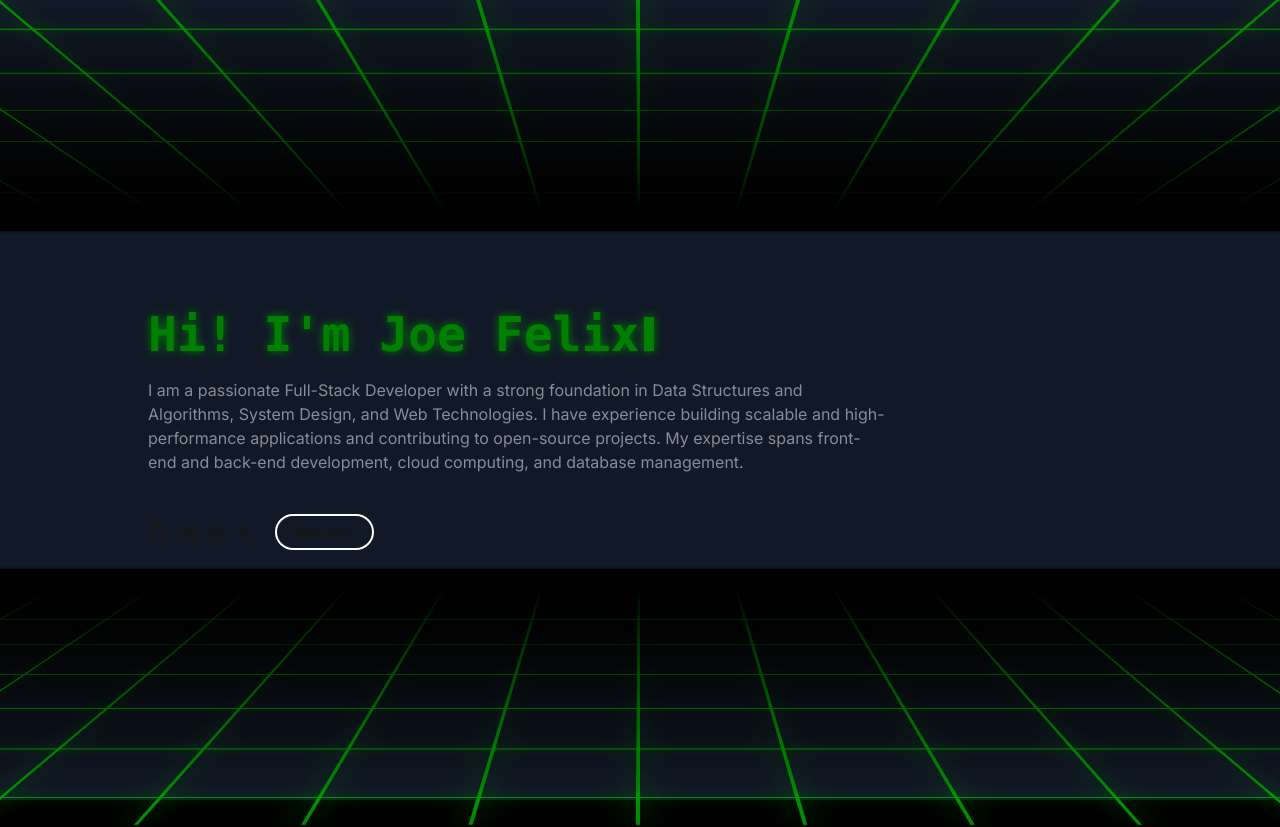
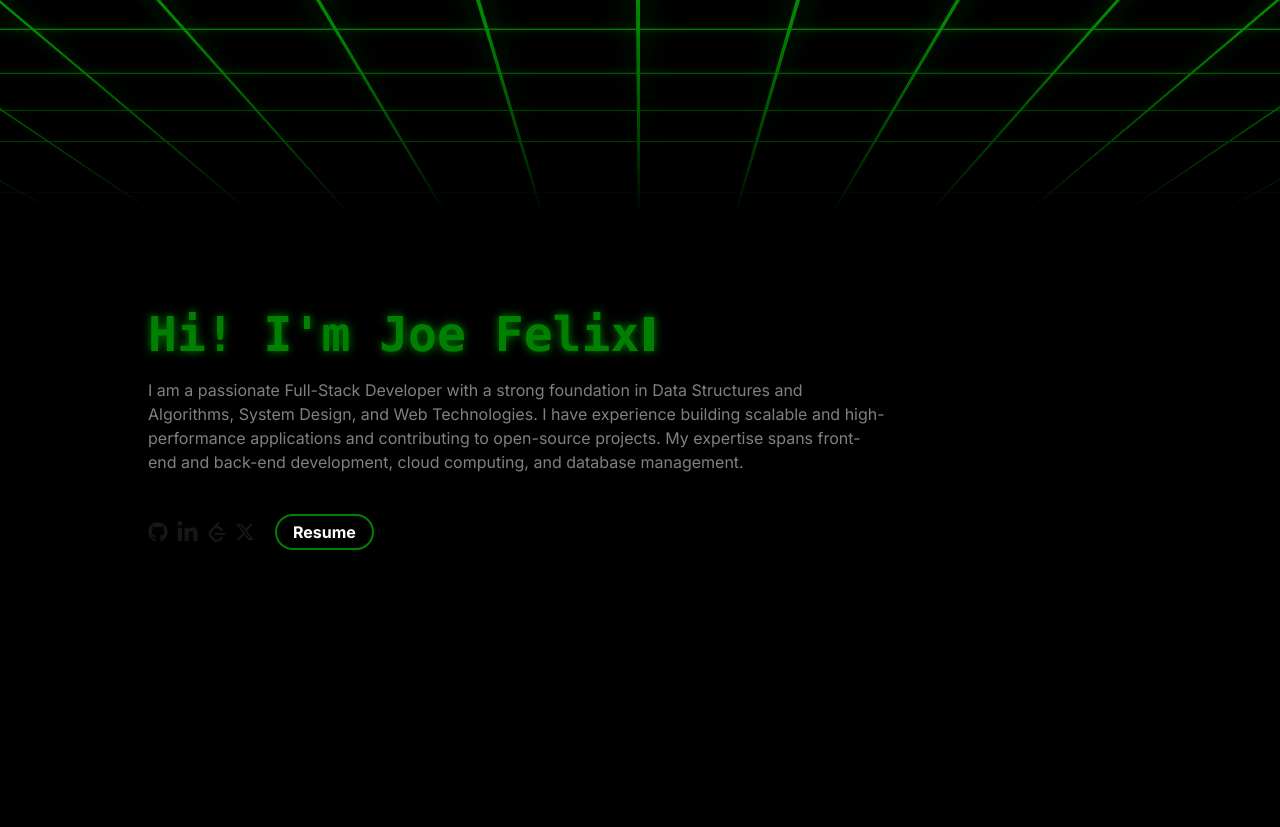
Before and after one commit to joefelx/joefelx.github.io, a Next.js app: page / in a window 1280 px wide. Shown: the top 827 px of the page. Built offline with nearby package versions, Linux system fonts and the light colour scheme.

Commit message:
Removed the lower graphic in intro

```diff
--- a/app/_components/Intro.tsx
+++ b/app/_components/Intro.tsx
@@ -98,10 +98,10 @@ function Intro() {
   return (
     <div className="h-full w-full flex flex-col gap-20">
       <div className="grid-container">
-        <div className="plane">
+        {/* <div className="plane">
           <div className="grid"></div>
           <div className="glow"></div>
-        </div>
+        </div> */}
         <div className="plane">
           <div className="grid"></div>
           <div className="glow"></div>
@@ -109,14 +109,14 @@ function Intro() {
       </div>
       {/* Intro */}
       <div className="min-h-screen flex flex-col justify-center ">
-        <div className="mb-10 md:text-left text-center ">
+        <div className="mb-10 md:text-left text-center z-10">
           <h1 className="md:text-5xl text-4xl font-bold my-5">
             Hi! I&apos;m Joe Felix
           </h1>
           <p className="text-white/50 md:w-3/4">{data["about"]}</p>
         </div>
 
-        <div className="flex gap-5 md:justify-start justify-center">
+        <div className="flex gap-5 md:justify-start justify-center z-10">
           <ul className="flex gap-2 items-center">
             {links.map((l, index) => (
               <Link key={index} name={l.name}>
@@ -126,7 +126,7 @@ function Intro() {
           </ul>
 
           <a
-            className="text-base font-bold border-2 border-white rounded-full py-1 px-4 hover:bg-white hover:text-black cursor-pointer"
+            className="text-base text-white font-bold border-2 border-[#008000] rounded-full py-1 px-4 hover:bg-[#008000] hover:text-white cursor-pointer"
             href={data["resume"]}
             target="_blank"
           >
@@ -169,6 +169,17 @@ function Intro() {
       </div>
 
       {/* Links */}
+
+      <div className="grid-container-bottom">
+        <div className="plane">
+          <div className="grid"></div>
+          <div className="glow"></div>
+        </div>
+        <div className="plane">
+          <div className="grid"></div>
+          <div className="glow"></div>
+        </div>
+      </div>
       <div className="min-h-96 flex flex-col justify-between mt-32">
         <div className="h-full flex flex-col text-center items-center gap-2">
           <h1 className="text-[70px] font-black">Keep In Touch!</h1>
--- a/app/globals.css
+++ b/app/globals.css
@@ -37,7 +37,7 @@ body {
 }
 
 h1 {
-  color: green;
+  color: #008000;
   font-family: "Share Tech Mono", "Cascadia Code", Menlo, Monaco, "Courier New",
     monospace;
   font-size: 6rem;
@@ -67,6 +67,20 @@ h1::after {
   -webkit-animation: rotate 100s linear infinite forwards;
   animation: rotate 100s linear infinite forwards;
 }
+
+.grid-container-bottom {
+  --grid: 10rem;
+  width: 100%;
+  height: 100%;
+  position: relative;
+  top: 0;
+  left: 0;
+  transform-style: preserve-3d;
+  perspective: 100rem;
+  -webkit-animation: rotate 100s linear infinite forwards;
+  animation: rotate 100s linear infinite forwards;
+}
+
 .grid-container .plane {
   --dir: 1;
   width: 300%;
--- a/app/page.tsx
+++ b/app/page.tsx
@@ -2,7 +2,7 @@ import Intro from "./_components/Intro";
 
 export default function Home() {
   return (
-    <div className="w-full h-full flex justify-center bg-gray-900">
+    <div className="w-full h-full flex justify-center bg-black">
       <div className="flex justify-center h-full w-full max-w-5xl p-5">
         <Intro />
       </div>
```
